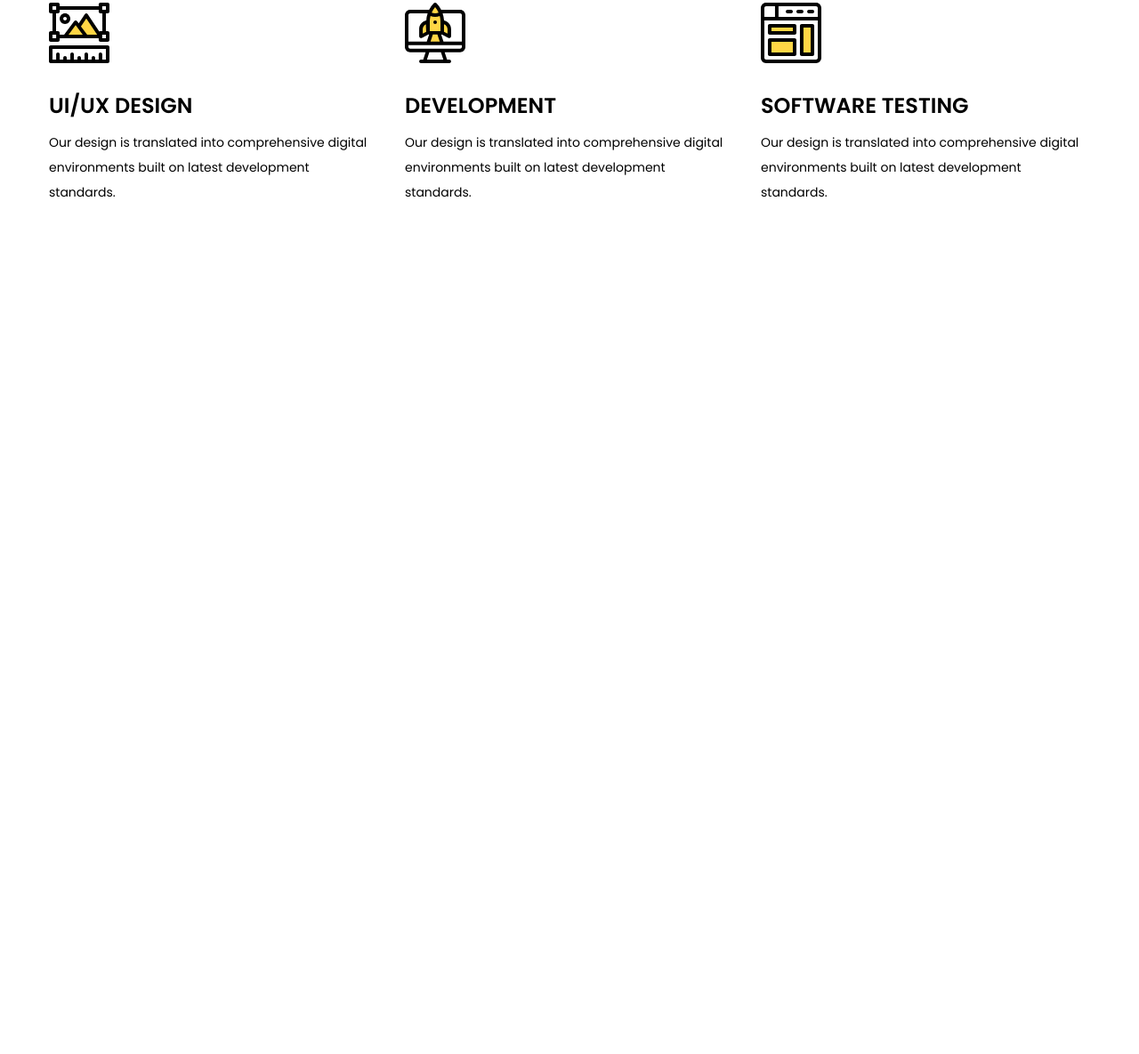
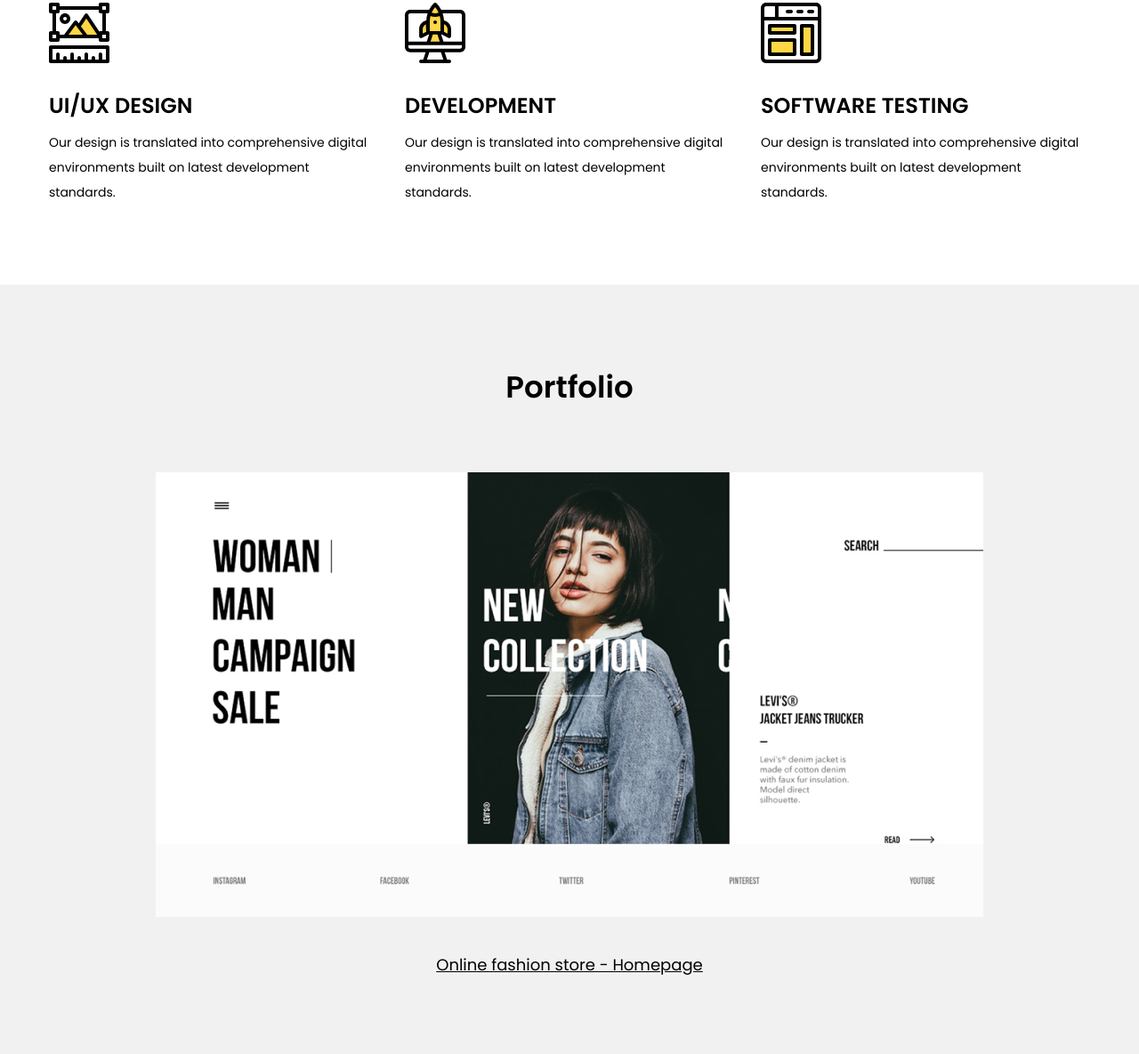
Before and after one commit to vardapetyan1995developer/html_css_template_with_flex, a plain HTML site: page index.html in a window 1280 px wide. Shown: the part 857-2042 px from the top of the page at 89% size. Before the commit the page ends 1177 px from the top, so only its background shows below. Drawn offline with Linux system fonts and the light colour scheme.

Commit message:
Portfolio block

```diff
--- a/css/main.css
+++ b/css/main.css
@@ -11,6 +11,11 @@ body {
     max-width: 1230px;
     padding: 0 30px;
     margin: 0 auto;
+}
+
+.title-1 {
+    font-size: 34px;
+    font-weight: 600;
 }
 
 /*Header*/
@@ -114,3 +119,35 @@ body {
 .service-card p {
     line-height: 2;
 }
+
+/*Portfolio*/
+.portfolio {
+    padding: 90px 0;
+    background: #F1F1F1;
+}
+
+.portfolio-title {
+    margin-bottom: 70px;
+    text-align: center;
+}
+
+.project {
+    text-align: center;
+}
+
+.project + .project {
+    margin-top: 90px;
+}
+
+.project-img {
+    margin-bottom: 40px;
+}
+
+.project-title {
+    font-size: 18px;
+}
+
+.project-title a {
+    color: #000;
+    text-decoration: underline;
+}
--- a/index.html
+++ b/index.html
@@ -82,5 +82,40 @@
             </div>
         </div>
     </section>
+
+    <section class="portfolio">
+        <div class="container">
+            <div class="portfolio-title">
+                <h2 class="title-1">Portfolio</h2>
+            </div>
+
+            <div class="project">
+                <img src="img/portfolio/01.jpg" alt="Online fashion store" class="project-img">
+                <h3 class="project-title">
+                    <a href="#!">
+                        Online fashion store - Homepage
+                    </a>
+                </h3>
+            </div>
+
+            <div class="project">
+                <img src="img/portfolio/02.jpg" alt="Reebok Store - Concept" class="project-img">
+                <h3 class="project-title">
+                    <a href="#!">
+                        Reebok Store - Concept
+                    </a>
+                </h3>
+            </div>
+
+            <div class="project">
+                <img src="img/portfolio/03.jpg" alt="Braun Landing Page - Concept" class="project-img">
+                <h3 class="project-title">
+                    <a href="#!">
+                        Braun Landing Page - Concept
+                    </a>
+                </h3>
+            </div>
+        </div>
+    </section>
 </body>
 </html>
```
